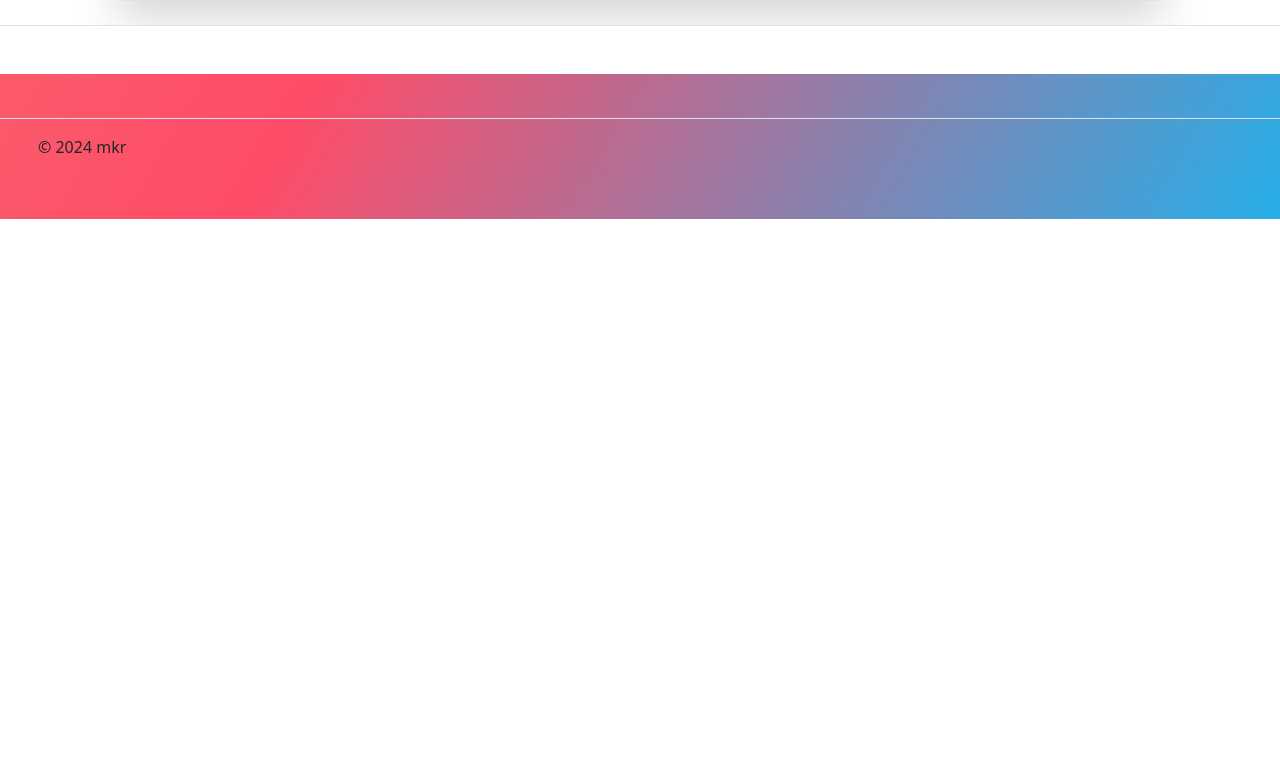
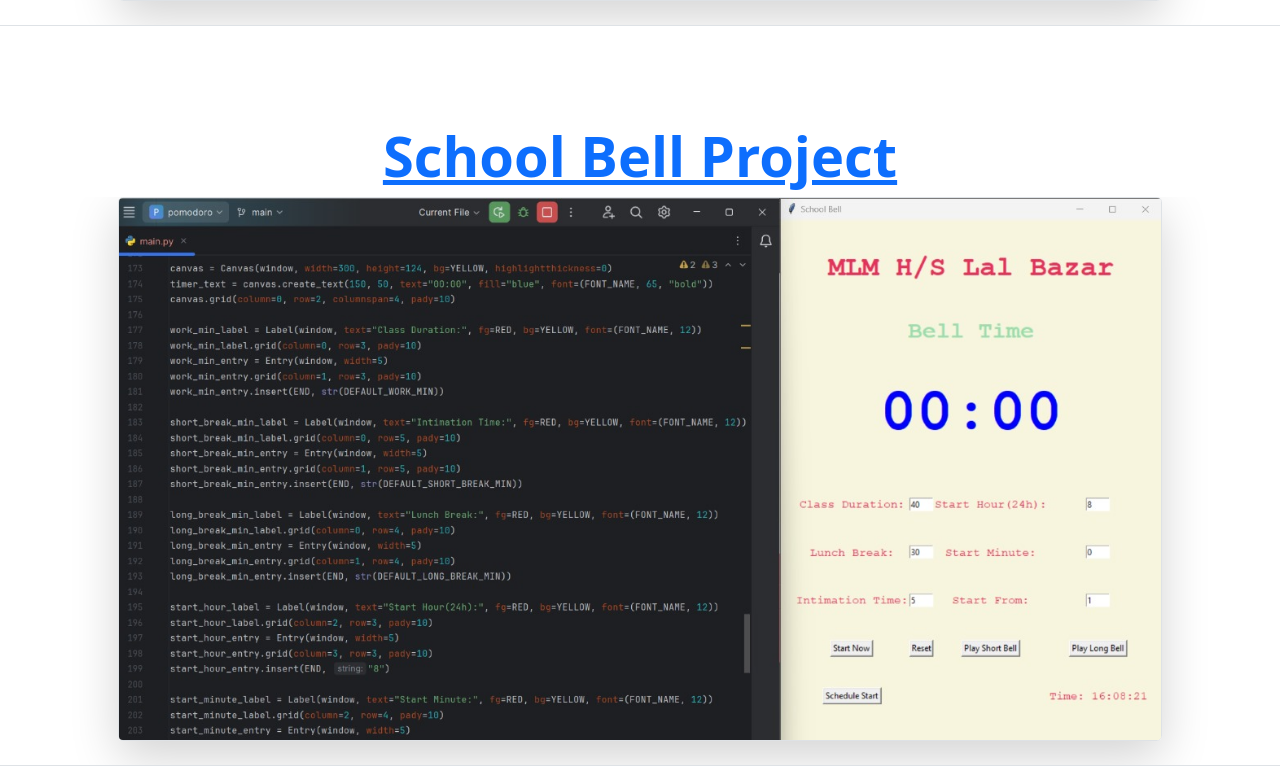
Before and after one commit to mithileshranjan123/html-my-portfolio, a plain HTML site: page index.html in a window 1280 px wide. Shown: the part 1749-2518 px from the top of the page. Before the commit the page ends 1968 px from the top, so only its background shows below. Drawn offline with nearby package versions, Linux system fonts and the light colour scheme.

Commit message:
Initial commit for School Bell project

```diff
--- a/index.html
+++ b/index.html
@@ -45,6 +45,17 @@
       </div>
     </div>
 
+    <div class="px-4 pt-5 my-5 text-center border-bottom">
+      <h3 class="display-4 fw-bold text-body-emphasis">
+         <a href="./public/bell_script.py">School Bell Project</a>
+      </h3>
+      <div class="overflow-hidden" style="max-height: 300vh;">
+        <div class="container px-5">
+          <img src="./assets/images/school_bell_time_project.jpg" class="img-fluid border rounded-3 shadow-lg mb-4" alt="image" height="300" loading="lazy">
+        </div>
+      </div>
+    </div>
+
 
    <section class="gradient-background">
       <footer class="d-flex flex-wrap justify-content-between align-items-center py-3 my-4 border-top">
```
Also changed, not shown: assets/images/school_bell_time_project.jpg (added), 3 other files.
